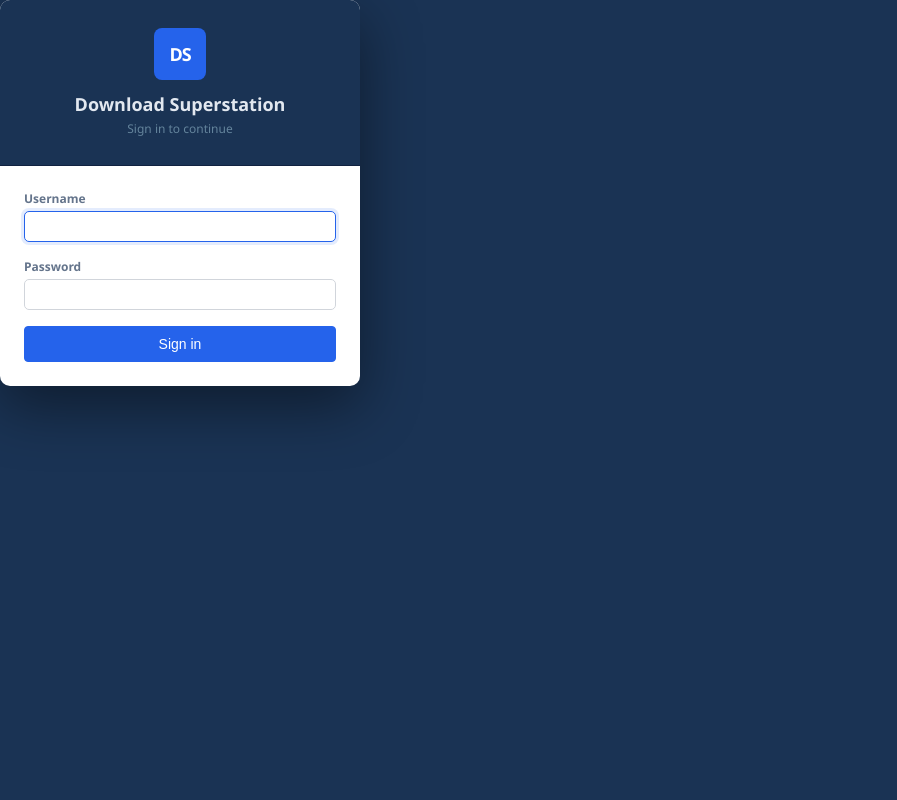
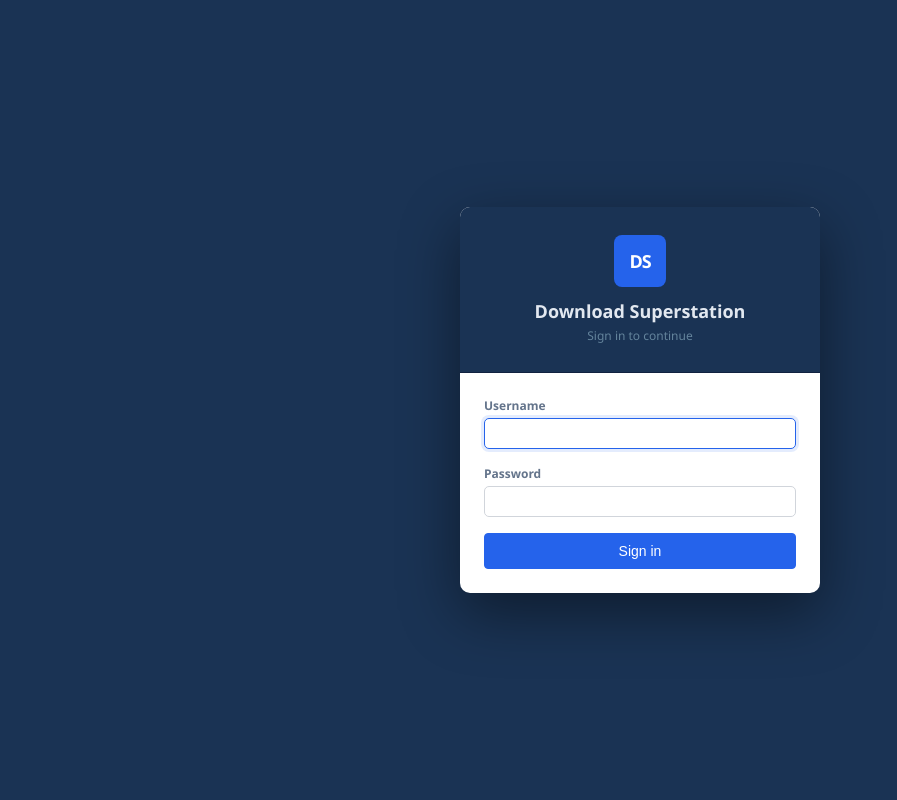
Before and after one commit to dl-romero/download-superstation, a Flask app: page /login in a window 1280 px wide. Shown: the whole page, without its empty margins (0-897 px from the left). Run offline with Flask 3, Linux system fonts and the light colour scheme.

Commit message:
Center login page vertically and horizontally

```diff
--- a/static/css/style.css
+++ b/static/css/style.css
@@ -245,7 +245,7 @@
 .error-msg.show { display: block; }
 
 /* ── login page ── */
-.login-body { background: var(--hdr-bg); align-items: center; justify-content: center; }
+.login-body { background: var(--hdr-bg); display: flex; align-items: center; justify-content: center; min-height: 100vh; margin: 0; }
 .login-wrap { width: 360px; }
 .login-card { background: #fff; border-radius: 10px; box-shadow: 0 20px 60px rgba(0,0,0,.45); overflow: hidden; }
 .login-header { background: var(--hdr-bg); padding: 28px; text-align: center; border-bottom: 1px solid #112240; }
```
